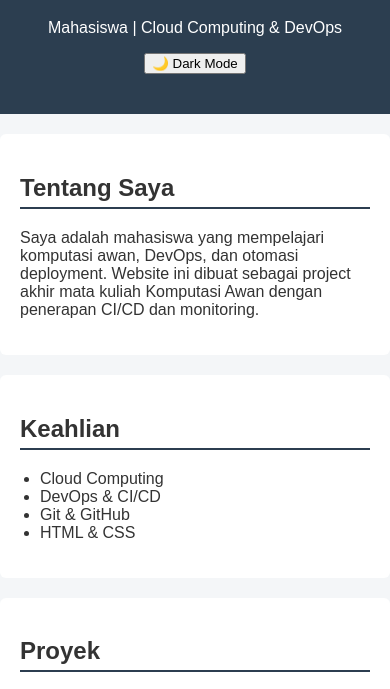
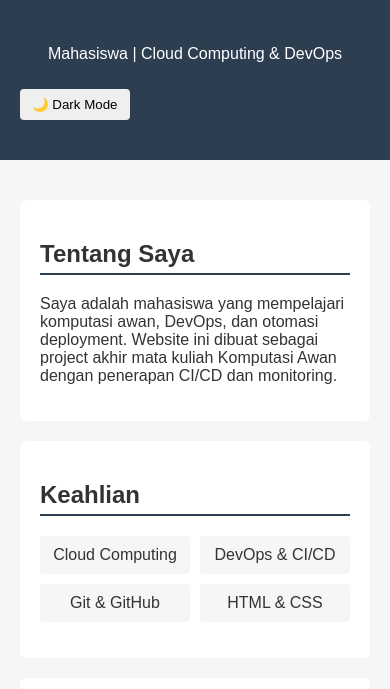
Before and after one commit to alippabian/website-portfolio, a plain HTML site: page index.html in a window 390 px wide. Shown: the part 101-790 px from the top of the page. Drawn offline with Linux system fonts and the light colour scheme.

Commit message:
Perbaikan UI: responsive dan dark mode

```diff
--- a/style.css
+++ b/style.css
@@ -1,37 +1,89 @@
+:root {
+    --bg: #f4f6f8;
+    --text: #333;
+    --card: #ffffff;
+    --primary: #2c3e50;
+}
+
+body.dark {
+    --bg: #121212;
+    --text: #e0e0e0;
+    --card: #1e1e1e;
+    --primary: #90caf9;
+}
+
 body {
+    margin: 0;
     font-family: Arial, sans-serif;
-    margin: 0;
-    background-color: #f4f6f8;
-    color: #333;
+    background-color: var(--bg);
+    color: var(--text);
+    transition: background-color 0.3s, color 0.3s;
 }
 
 header {
-    background-color: #2c3e50;
+    background-color: var(--primary);
     color: white;
     padding: 40px 20px;
-    text-align: center;
+}
+
+.header-content {
+    max-width: 900px;
+    margin: auto;
+    display: flex;
+    flex-direction: column;
+    gap: 10px;
+}
+
+#toggle-theme {
+    width: fit-content;
+    padding: 8px 12px;
+    border: none;
+    border-radius: 4px;
+    cursor: pointer;
+}
+
+main {
+    padding: 20px;
 }
 
 section {
-    background: white;
+    background-color: var(--card);
+    max-width: 900px;
     margin: 20px auto;
     padding: 20px;
-    max-width: 800px;
     border-radius: 6px;
 }
 
 h2 {
-    border-bottom: 2px solid #2c3e50;
+    border-bottom: 2px solid var(--primary);
     padding-bottom: 5px;
 }
 
-ul {
-    padding-left: 20px;
+.skills {
+    display: grid;
+    grid-template-columns: repeat(auto-fit, minmax(150px, 1fr));
+    gap: 10px;
+    padding: 0;
+    list-style: none;
+}
+
+.skills li {
+    background-color: var(--bg);
+    padding: 10px;
+    text-align: center;
+    border-radius: 4px;
 }
 
 footer {
     text-align: center;
     padding: 20px;
-    background-color: #ddd;
+    background-color: #ccc;
     margin-top: 40px;
 }
+
+/* RESPONSIVE */
+@media (max-width: 600px) {
+    header {
+        text-align: center;
+    }
+}
```
